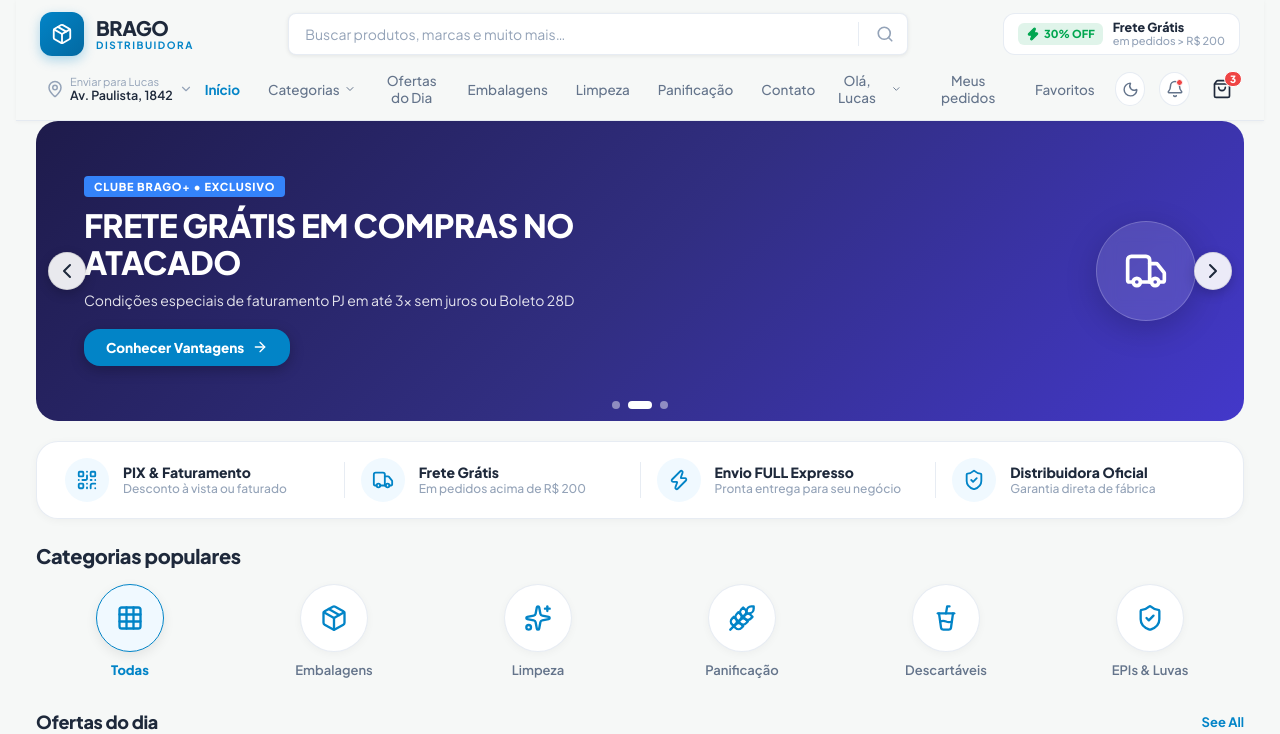
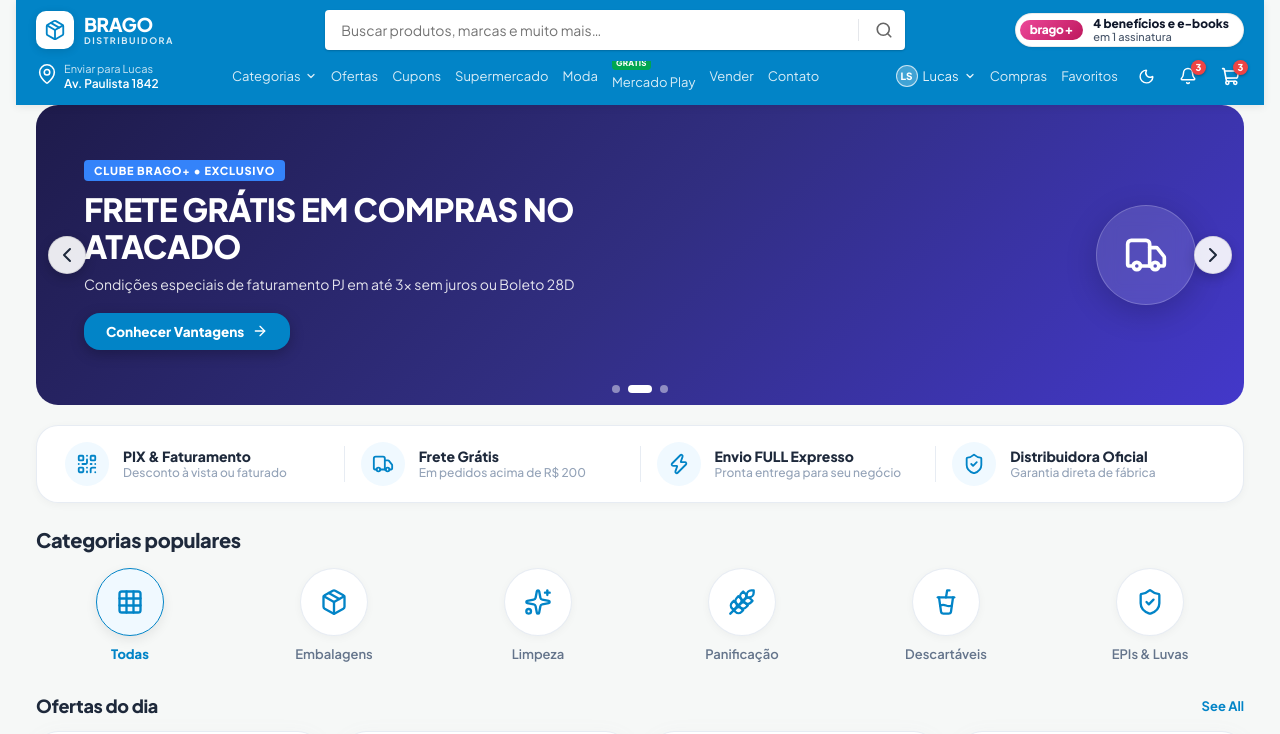
Before and after one commit to abdiasalves0-dot/app-delivery-whitelabel, a React (Vite) app: page / in a window 1280 px wide. Shown: the top 734 px of the page. Built offline with nearby package versions, Linux system fonts and the light colour scheme.

Commit message:
feat(header): adapt desktop header to exact Mercado Livre 2-tier layout with brand colors

```diff
--- a/src/components/common/Header.tsx
+++ b/src/components/common/Header.tsx
@@ -1,5 +1,5 @@
 import React, { useState } from 'react';
-import { Search, Bell, ChevronDown, MapPin, Home, Heart, ShoppingBag, ReceiptText, User, Sun, Moon, Sparkles, Package, Zap, ArrowRight } from 'lucide-react';
+import { Search, Bell, ChevronDown, MapPin, ShoppingCart, Sun, Moon, Package } from 'lucide-react';
 import { useAuth } from '../../context/AuthContext';
 import { useTheme } from '../../context/ThemeContext';
 import { useCart } from '../../context/CartContext';
@@ -20,10 +20,10 @@
   onOpenSearch,
   onOpenNotifications,
   onOpenAddressSelector,
-  unreadNotificationsCount = 2
+  unreadNotificationsCount = 3
 }) => {
   const { user, selectedAddress } = useAuth();
-  const { config, isDarkMode, toggleDarkMode } = useTheme();
+  const { isDarkMode, toggleDarkMode } = useTheme();
   const { totals } = useCart();
   const [searchInput, setSearchInput] = useState('');
 
@@ -32,13 +32,24 @@
     onOpenSearch();
   };
 
+  const getInitials = (name?: string) => {
+    if (!name) return 'AA';
+    const parts = name.trim().split(/\s+/);
+    if (parts.length >= 2) {
+      return `${parts[0][0]}${parts[1][0]}`.toUpperCase();
+    }
+    return parts[0].slice(0, 2).toUpperCase();
+  };
+
+  const firstName = user?.name ? user.name.trim().split(' ')[0] : 'Abdias';
+
   return (
     <header className={`app-header ml-desktop-header ${currentTab !== 'home' ? 'mobile-hidden' : ''}`}>
       {/* =========================================================================
           DESKTOP TIER 1: LOGO + WIDE SEARCH BAR + PROMO BANNER (Mercado Livre Style)
           ========================================================================= */}
       <div className="ml-header-top-row">
-        {/* Left: Brand Logo */}
+        {/* Left Column: Brand Logo */}
         <div
           className="ml-header-logo-box"
           onClick={() => onSelectTab && onSelectTab('home')}
@@ -55,7 +66,7 @@
           </div>
         </div>
 
-        {/* Center: Mercado Livre Iconic Search Bar */}
+        {/* Center Column: Mercado Livre Iconic Search Bar */}
         <form className="ml-header-search-form" onSubmit={handleSearchSubmit} onClick={onOpenSearch}>
           <input
             type="text"
@@ -76,15 +87,15 @@
           </button>
         </form>
 
-        {/* Right: Promotional Benefit Highlight */}
+        {/* Right Column: Meli+ Style Pill Banner */}
         <div className="ml-header-promo-banner" onClick={() => onSelectTab && onSelectTab('home')}>
-          <div className="ml-promo-banner-badge">
-            <Zap size={14} fill="#00A650" color="#00A650" />
-            <span>30% OFF</span>
+          <div className="ml-promo-badge">
+            <span className="ml-promo-badge-text">brago</span>
+            <span className="ml-promo-badge-plus">+</span>
           </div>
-          <div className="ml-promo-banner-text">
-            <span className="ml-promo-text-bold">Frete Grátis</span>
-            <span className="ml-promo-text-sub">em pedidos &gt; R$ 200</span>
+          <div className="ml-promo-text">
+            <span className="ml-promo-text-bold">4 benefícios e e-books</span>
+            <span className="ml-promo-text-sub">em 1 assinatura</span>
           </div>
         </div>
       </div>
@@ -93,7 +104,7 @@
           DESKTOP TIER 2: LOCATION + CATEGORIES MENU + USER ACTIONS & CART
           ========================================================================= */}
       <div className="ml-header-bottom-row">
-        {/* Left: Mercado Livre Delivery Address Selector */}
+        {/* Left Column: Mercado Livre Delivery Address Selector (Clean, no box) */}
         <div
           className="ml-header-address-btn"
           onClick={onOpenAddressSelector}
@@ -101,63 +112,70 @@
           tabIndex={0}
           title="Clique para alterar seu endereço de entrega"
         >
-          <MapPin size={18} className="ml-address-pin" />
+          <MapPin size={22} strokeWidth={1.7} className="ml-address-pin" />
           <div className="ml-address-text-box">
             <span className="ml-address-label">
-              Enviar para {user?.name ? user.name.split(' ')[0] : 'Cliente'}
+              Enviar para {firstName}
             </span>
             <span className="ml-address-street">
               {selectedAddress
-                ? `${selectedAddress.street}, ${selectedAddress.number}`
-                : 'Informe seu endereço'}
+                ? `${selectedAddress.street}${selectedAddress.number ? ` ${selectedAddress.number}` : ''}`
+                : 'Rua F SN'}
             </span>
           </div>
-          <ChevronDown size={14} className="ml-address-chevron" />
         </div>
 
-        {/* Center: Navigation Links & Categories */}
+        {/* Center Column: Navigation Links & Categories */}
         <nav className="ml-header-nav-menu" aria-label="Menu Principal">
-          <button
-            className={`ml-nav-link ${currentTab === 'home' ? 'active' : ''}`}
-            onClick={() => onSelectTab && onSelectTab('home')}
-          >
-            <span>Início</span>
-          </button>
-
           <button
             className="ml-nav-link ml-nav-has-sub"
             onClick={onOpenSearch}
           >
             <span>Categorias</span>
-            <ChevronDown size={12} />
+            <ChevronDown size={12} strokeWidth={2.5} />
           </button>
 
           <button
             className="ml-nav-link"
             onClick={() => onSelectTab && onSelectTab('home')}
           >
-            <span>Ofertas do Dia</span>
+            <span>Ofertas</span>
           </button>
 
           <button
             className="ml-nav-link"
             onClick={() => onSelectTab && onSelectTab('home')}
           >
-            <span>Embalagens</span>
+            <span>Cupons</span>
           </button>
 
           <button
             className="ml-nav-link"
             onClick={() => onSelectTab && onSelectTab('home')}
           >
-            <span>Limpeza</span>
+            <span>Supermercado</span>
           </button>
 
           <button
             className="ml-nav-link"
             onClick={() => onSelectTab && onSelectTab('home')}
           >
-            <span>Panificação</span>
+            <span>Moda</span>
+          </button>
+
+          <button
+            className="ml-nav-link ml-nav-with-badge"
+            onClick={() => onSelectTab && onSelectTab('home')}
+          >
+            <span className="ml-nav-badge-pill">GRÁTIS</span>
+            <span>Mercado Play</span>
+          </button>
+
+          <button
+            className="ml-nav-link"
+            onClick={() => onSelectTab && onSelectTab('home')}
+          >
+            <span>Vender</span>
           </button>
 
           <button
@@ -168,25 +186,31 @@
           </button>
         </nav>
 
-        {/* Right: User Menu, Orders, Favorites & Cart */}
+        {/* Right Column: User Menu, Orders, Favorites & Cart */}
         <div className="ml-header-user-menu">
           {onSelectTab && (
             <>
+              {/* User Profile with Avatar Circle + Name */}
               <button
-                className={`ml-user-link ${currentTab === 'profile' ? 'active' : ''}`}
+                className={`ml-user-profile-btn ${currentTab === 'profile' ? 'active' : ''}`}
                 onClick={() => onSelectTab('profile')}
               >
-                <span>Olá, {user?.name ? user.name.split(' ')[0] : 'Cliente'}</span>
-                <ChevronDown size={12} />
+                <div className="ml-user-avatar-circle">
+                  <span>{getInitials(user?.name)}</span>
+                </div>
+                <span className="ml-user-name">{firstName}</span>
+                <ChevronDown size={12} strokeWidth={2.5} />
               </button>
 
+              {/* Compras (Orders) */}
               <button
                 className={`ml-user-link ${currentTab === 'orders' ? 'active' : ''}`}
                 onClick={() => onSelectTab('orders')}
               >
-                <span>Meus pedidos</span>
+                <span>Compras</span>
               </button>
 
+              {/* Favoritos */}
               <button
                 className={`ml-user-link ${currentTab === 'favorites' ? 'active' : ''}`}
                 onClick={() => onSelectTab('favorites')}
@@ -198,39 +222,39 @@
 
           {/* Dark Mode Toggle */}
           <button
-            className="ml-theme-toggle-btn"
+            className="ml-icon-btn ml-theme-toggle"
             onClick={toggleDarkMode}
             aria-label={isDarkMode ? 'Tema Claro' : 'Tema Escuro'}
             title={isDarkMode ? 'Mudar para Tema Claro' : 'Mudar para Tema Escuro'}
           >
-            {isDarkMode ? <Sun size={17} /> : <Moon size={17} />}
+            {isDarkMode ? <Sun size={17} strokeWidth={2} /> : <Moon size={17} strokeWidth={2} />}
           </button>
 
-          {/* Notification Button */}
+          {/* Notification Button with Badge */}
           <button
-            className="ml-notifications-btn"
+            className="ml-icon-btn ml-notifications-btn"
             onClick={onOpenNotifications}
             aria-label="Notificações"
             title="Avisos e novidades"
           >
-            <Bell size={18} />
-            {unreadNotificationsCount > 0 && <span className="ml-badge-dot" />}
+            <Bell size={18} strokeWidth={2} />
+            {unreadNotificationsCount > 0 && (
+              <span className="ml-badge-counter">{unreadNotificationsCount}</span>
+            )}
           </button>
 
           {/* Mercado Livre Style Cart Button */}
           {onSelectTab && (
             <button
-              className={`ml-cart-button ${currentTab === 'cart' ? 'active' : ''}`}
+              className={`ml-icon-btn ml-cart-btn ${currentTab === 'cart' ? 'active' : ''}`}
               onClick={() => onSelectTab('cart')}
               aria-label={`Carrinho com ${totals.itemCount} itens`}
               title="Ver Carrinho"
             >
-              <div className="ml-cart-icon-box">
-                <ShoppingBag size={20} />
-                {totals.itemCount > 0 && (
-                  <span className="ml-cart-count-badge">{totals.itemCount}</span>
-                )}
-              </div>
+              <ShoppingCart size={19} strokeWidth={2} />
+              {totals.itemCount > 0 && (
+                <span className="ml-badge-counter ml-cart-badge">{totals.itemCount}</span>
+              )}
             </button>
           )}
         </div>
--- a/src/index.css
+++ b/src/index.css
@@ -2016,6 +2016,10 @@
    MERCADO LIVRE STYLE DESKTOP EXPERIENCE (>= 1024px)
    ========================================================================== */
 
+/* ==========================================================================
+   MERCADO LIVRE STYLE DESKTOP EXPERIENCE (>= 1024px)
+   ========================================================================== */
+
 /* Header 2-Tier Layout */
 .ml-header-top-row,
 .ml-header-bottom-row {
@@ -2036,26 +2040,37 @@
 
   .ml-desktop-header {
     flex-direction: column;
-    padding: 12px 24px 10px 24px !important;
-    gap: 12px !important;
-    background-color: var(--bg-app);
-    border-bottom: 1px solid var(--border-subtle);
-    box-shadow: 0 1px 4px rgba(0, 0, 0, 0.04);
-  }
-
-  /* Tier 1: Logo + Search + Promo Banner */
-  .ml-header-top-row {
+    padding: 10px 0 12px 0 !important;
+    gap: 10px !important;
+    background-color: var(--color-primary);
+    border-bottom: none;
+    box-shadow: 0 2px 8px rgba(0, 0, 0, 0.08);
+  }
+
+  .dark-theme .ml-desktop-header {
+    background-color: #0F172A;
+    border-bottom: 1px solid rgba(255, 255, 255, 0.08);
+  }
+
+  /* Tier 1 & Tier 2 Container Grids */
+  .ml-header-top-row,
+  .ml-header-bottom-row {
     display: flex !important;
     align-items: center;
     justify-content: space-between;
     width: 100%;
-    gap: 32px;
-  }
-
+    max-width: 1280px;
+    margin: 0 auto;
+    padding: 0 20px;
+    gap: 16px;
+  }
+
+  /* Left Column: Brand Logo */
   .ml-header-logo-box {
-    display: flex;
-    align-items: center;
-    gap: 12px;
+    width: 180px;
+    display: flex;
+    align-items: center;
+    gap: 10px;
     cursor: pointer;
     flex-shrink: 0;
     transition: transform 0.2s ease;
@@ -2066,15 +2081,21 @@
   }
 
   .ml-logo-badge {
-    width: 44px;
-    height: 44px;
-    border-radius: 12px;
-    background: linear-gradient(135deg, var(--color-primary) 0%, var(--color-primary-hover) 100%);
+    width: 38px;
+    height: 38px;
+    border-radius: 10px;
+    background: #FFFFFF;
     display: flex;
     align-items: center;
     justify-content: center;
+    color: var(--color-primary);
+    box-shadow: 0 2px 8px rgba(0, 0, 0, 0.12);
+    flex-shrink: 0;
+  }
+
+  .dark-theme .ml-logo-badge {
+    background: var(--color-primary);
     color: #FFFFFF;
-    box-shadow: 0 4px 12px rgba(var(--color-primary-rgb), 0.3);
   }
 
   .ml-logo-text-box {
@@ -2084,40 +2105,39 @@
   }
 
   .ml-logo-brand-title {
-    font-size: 20px;
+    font-size: 19px;
     font-weight: 900;
     letter-spacing: -0.5px;
-    color: var(--text-primary);
+    color: #FFFFFF;
   }
 
   .ml-logo-brand-sub {
-    font-size: 10px;
+    font-size: 9px;
     font-weight: 700;
     letter-spacing: 1.5px;
-    color: var(--color-primary);
+    color: rgba(255, 255, 255, 0.85);
     margin-top: 2px;
   }
 
-  /* Mercado Livre Iconic Wide Search Bar */
+  /* Center Column: Mercado Livre Iconic Wide Search Bar */
   .ml-header-search-form {
     flex: 1;
-    max-width: 620px;
-    display: flex;
-    align-items: center;
-    background-color: var(--bg-card);
-    border-radius: var(--radius-xs);
-    box-shadow: 0 1px 4px rgba(0, 0, 0, 0.08);
-    border: 1px solid var(--border-subtle);
-    height: 42px;
+    max-width: 580px;
+    height: 40px;
+    display: flex;
+    align-items: center;
+    background-color: #FFFFFF;
+    border-radius: 4px;
+    box-shadow: 0 1px 2px 0 rgba(0, 0, 0, 0.2);
+    border: none;
     padding: 0 4px 0 16px;
     cursor: pointer;
-    transition: box-shadow 0.2s ease, border-color 0.2s ease;
+    transition: box-shadow 0.2s ease;
   }
 
   .ml-header-search-form:hover,
   .ml-header-search-form:focus-within {
-    box-shadow: 0 2px 10px rgba(0, 0, 0, 0.14);
-    border-color: rgba(var(--color-primary-rgb), 0.5);
+    box-shadow: 0 2px 8px 0 rgba(0, 0, 0, 0.28);
   }
 
   .ml-header-search-input {
@@ -2126,265 +2146,327 @@
     border: none;
     outline: none;
     font-size: 14px;
-    color: var(--text-primary);
+    color: #333333;
     cursor: pointer;
   }
 
   .ml-header-search-input::placeholder {
-    color: var(--text-muted);
+    color: #737373;
+    font-weight: 400;
   }
 
   .ml-search-divider {
     width: 1px;
-    height: 24px;
-    background-color: var(--border-subtle);
+    height: 22px;
+    background-color: #E5E7EB;
     margin: 0 8px;
   }
 
   .ml-header-search-btn {
-    width: 36px;
-    height: 36px;
+    width: 34px;
+    height: 34px;
     display: flex;
     align-items: center;
     justify-content: center;
-    color: var(--text-muted);
-    border-radius: var(--radius-xs);
-    transition: color 0.2s, background-color 0.2s;
+    color: #666666;
+    background: transparent;
+    border: none;
+    border-radius: 4px;
+    cursor: pointer;
+    transition: color 0.15s, background-color 0.15s;
   }
 
   .ml-header-search-btn:hover {
     color: var(--color-primary);
-    background-color: var(--color-primary-light);
-  }
-
-  /* Promo Banner Tag on Right */
+    background-color: rgba(0, 0, 0, 0.04);
+  }
+
+  /* Right Column: Meli+ Style Pill Banner */
   .ml-header-promo-banner {
     display: flex;
     align-items: center;
     gap: 10px;
-    background-color: var(--bg-card);
-    border: 1px solid var(--border-subtle);
-    border-radius: var(--radius-sm);
-    padding: 6px 14px;
+    background-color: #FFFFFF;
+    border: 1px solid rgba(0, 0, 0, 0.08);
+    border-radius: 9999px;
+    padding: 3px 14px 3px 4px;
     cursor: pointer;
     flex-shrink: 0;
+    box-shadow: 0 1px 3px rgba(0, 0, 0, 0.1);
     transition: transform 0.2s ease, box-shadow 0.2s ease;
   }
 
   .ml-header-promo-banner:hover {
     transform: translateY(-1px);
-    box-shadow: var(--shadow-sm);
-  }
-
-  .ml-promo-banner-badge {
-    background-color: rgba(0, 166, 80, 0.12);
-    color: #00A650;
-    font-size: 11px;
-    font-weight: 800;
-    padding: 4px 8px;
-    border-radius: 6px;
-    display: flex;
-    align-items: center;
-    gap: 4px;
-  }
-
-  .ml-promo-banner-text {
+    box-shadow: 0 2px 8px rgba(0, 0, 0, 0.16);
+  }
+
+  .ml-promo-badge {
+    background: linear-gradient(135deg, #EC4899 0%, #BE185D 100%);
+    border-radius: 9999px;
+    padding: 3px 10px;
+    display: flex;
+    align-items: center;
+    gap: 1px;
+    color: #FFFFFF;
+    font-weight: 900;
+    font-size: 12px;
+    line-height: 1.2;
+  }
+
+  .ml-promo-badge-text {
+    letter-spacing: -0.3px;
+  }
+
+  .ml-promo-badge-plus {
+    font-size: 13px;
+    font-weight: 900;
+    line-height: 1;
+  }
+
+  .ml-promo-text {
     display: flex;
     flex-direction: column;
     line-height: 1.15;
   }
 
   .ml-promo-text-bold {
-    font-size: 12.5px;
+    font-size: 12px;
     font-weight: 800;
-    color: var(--text-primary);
+    color: #0F172A;
+    white-space: nowrap;
   }
 
   .ml-promo-text-sub {
     font-size: 11px;
-    color: var(--text-muted);
     font-weight: 500;
-  }
-
-  /* Tier 2: Location + Nav Menu + User Menu */
+    color: #475569;
+    white-space: nowrap;
+  }
+
+  /* =========================================================================
+     DESKTOP TIER 2: Location + Nav Menu + User Menu
+     ========================================================================= */
   .ml-header-bottom-row {
-    display: flex !important;
-    align-items: center;
-    justify-content: space-between;
-    width: 100%;
-    font-size: 13.5px;
-  }
-
+    font-size: 13px;
+  }
+
+  /* Left Column: Mercado Livre Delivery Address Selector (Clean, no box) */
   .ml-header-address-btn {
-    display: flex;
-    align-items: center;
+    width: 180px;
+    display: flex;
+    align-items: flex-start;
     gap: 6px;
     cursor: pointer;
-    max-width: 240px;
-    padding: 4px 6px;
-    border-radius: 6px;
-    transition: background-color 0.2s;
+    border: none;
+    background: transparent;
+    padding: 2px 0;
+    flex-shrink: 0;
+    transition: opacity 0.15s;
   }
 
   .ml-header-address-btn:hover {
-    background-color: var(--bg-card-muted);
+    opacity: 0.85;
   }
 
   .ml-address-pin {
-    color: var(--text-muted);
+    color: #FFFFFF;
     flex-shrink: 0;
+    margin-top: 1px;
   }
 
   .ml-address-text-box {
     display: flex;
     flex-direction: column;
     overflow: hidden;
-    line-height: 1.2;
+    line-height: 1.25;
   }
 
   .ml-address-label {
     font-size: 11px;
-    color: var(--text-muted);
-  }
-
-  .ml-address-street {
-    font-size: 12.5px;
-    font-weight: 600;
-    color: var(--text-primary);
+    color: rgba(255, 255, 255, 0.8);
+    font-weight: 400;
     white-space: nowrap;
     overflow: hidden;
     text-overflow: ellipsis;
   }
 
-  .ml-address-chevron {
-    color: var(--text-muted);
+  .ml-address-street {
+    font-size: 12px;
+    font-weight: 600;
+    color: #FFFFFF;
+    white-space: nowrap;
+    overflow: hidden;
+    text-overflow: ellipsis;
+    max-width: 155px;
+  }
+
+  /* Center Column: Navigation Links */
+  .ml-header-nav-menu {
+    flex: 1;
+    display: flex;
+    align-items: center;
+    gap: 14px;
+    overflow: hidden;
+  }
+
+  .ml-nav-link {
+    font-size: 13px;
+    color: rgba(255, 255, 255, 0.85);
+    font-weight: 400;
+    display: flex;
+    align-items: center;
+    gap: 4px;
+    background: transparent;
+    border: none;
+    cursor: pointer;
+    padding: 3px 0;
+    transition: color 0.15s;
+    line-height: 1;
+    white-space: nowrap;
+  }
+
+  .ml-nav-link:hover {
+    color: #FFFFFF;
+  }
+
+  .ml-nav-link.active {
+    color: #FFFFFF;
+    font-weight: 600;
+  }
+
+  .ml-nav-with-badge {
+    position: relative;
+    display: flex;
+    flex-direction: column;
+    align-items: flex-start;
+    justify-content: center;
+    margin-top: -6px;
+  }
+
+  .ml-nav-badge-pill {
+    font-size: 8px;
+    font-weight: 800;
+    background-color: #00A650;
+    color: #FFFFFF;
+    padding: 1px 4px;
+    border-radius: 4px;
+    text-transform: uppercase;
+    letter-spacing: 0.3px;
+    line-height: 1.2;
+    margin-bottom: 2px;
+  }
+
+  /* Right Column: User Profile, Orders, Favorites & Cart */
+  .ml-header-user-menu {
+    display: flex;
+    align-items: center;
+    gap: 14px;
+    justify-content: flex-end;
     flex-shrink: 0;
   }
 
-  /* Nav Menu in Center */
-  .ml-header-nav-menu {
-    display: flex;
-    align-items: center;
-    gap: 16px;
-  }
-
-  .ml-nav-link {
-    font-size: 13.5px;
-    color: var(--text-secondary);
-    font-weight: 500;
-    display: flex;
-    align-items: center;
-    gap: 4px;
-    padding: 4px 6px;
-    border-radius: 4px;
-    transition: color 0.2s, background-color 0.2s;
-  }
-
-  .ml-nav-link:hover {
-    color: var(--color-primary);
-  }
-
-  .ml-nav-link.active {
-    color: var(--color-primary);
-    font-weight: 700;
-  }
-
-  .ml-nav-has-sub {
+  .ml-user-profile-btn {
+    display: flex;
+    align-items: center;
+    gap: 5px;
+    background: transparent;
+    border: none;
     cursor: pointer;
-  }
-
-  /* User Menu on Right */
-  .ml-header-user-menu {
-    display: flex;
-    align-items: center;
-    gap: 14px;
+    color: rgba(255, 255, 255, 0.9);
+    font-size: 13px;
+    font-weight: 400;
+    padding: 2px 0;
+    transition: color 0.15s;
+    white-space: nowrap;
+  }
+
+  .ml-user-profile-btn:hover {
+    color: #FFFFFF;
+  }
+
+  .ml-user-avatar-circle {
+    width: 22px;
+    height: 22px;
+    border-radius: 50%;
+    background: rgba(255, 255, 255, 0.25);
+    border: 1.5px solid rgba(255, 255, 255, 0.7);
+    display: flex;
+    align-items: center;
+    justify-content: center;
+    font-size: 10px;
+    font-weight: 800;
+    color: #FFFFFF;
+    flex-shrink: 0;
+  }
+
+  .ml-user-name {
+    font-size: 13px;
+    color: rgba(255, 255, 255, 0.9);
+    font-weight: 400;
   }
 
   .ml-user-link {
-    font-size: 13.5px;
-    color: var(--text-secondary);
-    font-weight: 500;
-    display: flex;
-    align-items: center;
-    gap: 4px;
-    padding: 4px 6px;
-    border-radius: 4px;
-    transition: color 0.2s;
+    font-size: 13px;
+    color: rgba(255, 255, 255, 0.85);
+    font-weight: 400;
+    background: transparent;
+    border: none;
+    cursor: pointer;
+    padding: 2px 0;
+    transition: color 0.15s;
+    white-space: nowrap;
   }
 
   .ml-user-link:hover,
   .ml-user-link.active {
-    color: var(--color-primary);
-  }
-
-  .ml-theme-toggle-btn,
-  .ml-notifications-btn {
-    width: 34px;
-    height: 34px;
+    color: #FFFFFF;
+  }
+
+  .ml-icon-btn {
+    width: 28px;
+    height: 28px;
     border-radius: 50%;
-    display: flex;
+    display: inline-flex;
     align-items: center;
     justify-content: center;
-    color: var(--text-secondary);
-    background-color: var(--bg-card);
-    border: 1px solid var(--border-subtle);
+    color: #FFFFFF;
+    background: transparent;
+    border: none;
     position: relative;
-    transition: color 0.2s, background-color 0.2s;
-  }
-
-  .ml-theme-toggle-btn:hover,
-  .ml-notifications-btn:hover {
-    color: var(--color-primary);
-    background-color: var(--color-primary-light);
-  }
-
-  .ml-badge-dot {
+    cursor: pointer;
+    flex-shrink: 0;
+    transition: background-color 0.15s;
+  }
+
+  .ml-icon-btn:hover {
+    background-color: rgba(255, 255, 255, 0.15);
+  }
+
+  .ml-badge-counter {
     position: absolute;
-    top: 6px;
-    right: 6px;
-    width: 7px;
-    height: 7px;
-    border-radius: 50%;
-    background-color: var(--color-accent-red);
-    border: 1.5px solid var(--bg-card);
-  }
-
-  /* Cart Button with ML Red Badge */
-  .ml-cart-button {
+    top: -2px;
+    right: -4px;
+    min-width: 15px;
+    height: 15px;
+    border-radius: 9999px;
+    background-color: #EF4444;
+    color: #FFFFFF;
+    font-size: 9.5px;
+    font-weight: 800;
     display: flex;
     align-items: center;
     justify-content: center;
-    color: var(--text-primary);
-    padding: 4px 8px;
-    border-radius: 6px;
-    transition: color 0.2s;
-  }
-
-  .ml-cart-button:hover,
-  .ml-cart-button.active {
-    color: var(--color-primary);
-  }
-
-  .ml-cart-icon-box {
-    position: relative;
-    display: flex;
-    align-items: center;
-    justify-content: center;
-  }
-
-  .ml-cart-count-badge {
-    position: absolute;
-    top: -8px;
-    right: -10px;
-    background-color: var(--color-accent-red);
-    color: #FFFFFF;
-    font-size: 10px;
-    font-weight: 800;
-    padding: 1px 5px;
-    border-radius: var(--radius-full);
-    border: 1.5px solid var(--bg-card);
-  }
-}
+    padding: 0 3px;
+    line-height: 1;
+    box-shadow: 0 1px 3px rgba(0, 0, 0, 0.35);
+  }
+
+  .ml-cart-badge {
+    background-color: #EF4444;
+  }
+}
+
 
 /* ==========================================================================
    DESKTOP BENEFITS BAR (ESTILO MERCADO LIVRE)
```
